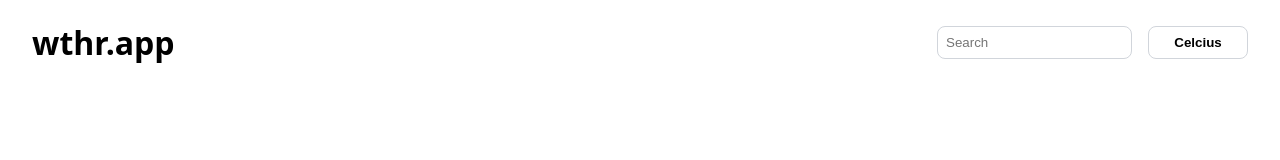
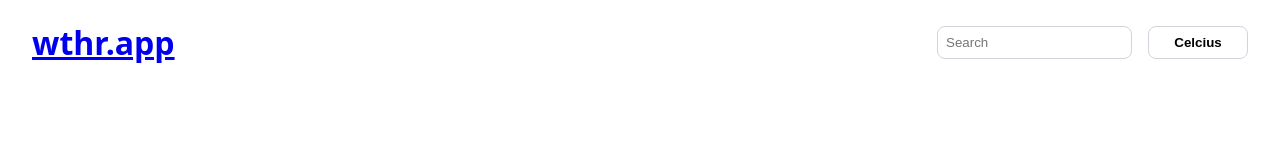
Before and after one commit to aaksant/weather-app, a website built with webpack: page src/index.html in a window 1280 px wide. Built offline with nearby package versions, Linux system fonts and the light colour scheme.

Commit message:
chore: add link to logo

```diff
--- a/src/index.html
+++ b/src/index.html
@@ -11,7 +11,9 @@
       <header class="header">
         <div class="header-left">
           <div class="logo-container">
-            <h1 class="logo">wthr.app</h1>
+            <h1 class="logo">
+              <a href="https://github.com/aaksant/weather-app">wthr.app</a>
+            </h1>
           </div>
         </div>
         <div class="header-right">
```
